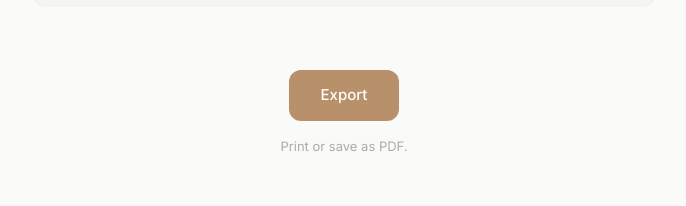
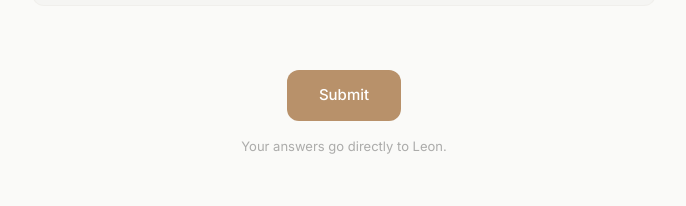
Before and after one commit to Apex-Sudo/leonfreier, a Next.js app: page /fugoku/execution in a window 1280 px wide. Shown: the part 4049-4255 px from the top of the page, without its empty margins (296-982 px from the left). Built offline with nearby package versions, Linux system fonts and the light colour scheme.

Commit message:
Fugoku: Submit button sends EOS homework directly to Telegram

```diff
--- /dev/null
+++ b/app/api/fugoku-submit/route.ts
@@ -0,0 +1,79 @@
+import { NextRequest, NextResponse } from "next/server";
+
+export async function POST(req: NextRequest) {
+  try {
+    const data = await req.json();
+    const { sections } = data;
+
+    if (!sections || !Array.isArray(sections)) {
+      return NextResponse.json({ error: "Invalid data" }, { status: 400 });
+    }
+
+    // Format message
+    let msg = "📋 *Fugoku EOS Homework Submitted*\n\n";
+
+    for (const section of sections) {
+      const hasContent = section.answer?.trim() ||
+        section.fields?.some((f: { label: string; value: string }) => f.value?.trim());
+
+      if (!hasContent) continue;
+
+      msg += `*${section.num} — ${section.title}*\n`;
+
+      if (section.fields?.length) {
+        for (const field of section.fields) {
+          if (field.value?.trim()) {
+            msg += `_${field.label}:_ ${field.value.trim()}\n`;
+          }
+        }
+      }
+
+      if (section.answer?.trim()) {
+        msg += `${section.answer.trim()}\n`;
+      }
+
+      msg += `\n`;
+    }
+
+    // Send to Telegram
+    const botToken = process.env.TELEGRAM_BOT_TOKEN;
+    const chatId = process.env.TELEGRAM_CHAT_ID;
+
+    if (!botToken || !chatId) {
+      return NextResponse.json({ error: "Not configured" }, { status: 500 });
+    }
+
+    // Split if message is too long (Telegram limit 4096)
+    const chunks: string[] = [];
+    if (msg.length > 4000) {
+      const lines = msg.split("\n");
+      let chunk = "";
+      for (const line of lines) {
+        if (chunk.length + line.length + 1 > 4000) {
+          chunks.push(chunk);
+          chunk = "";
+        }
+        chunk += line + "\n";
+      }
+      if (chunk.trim()) chunks.push(chunk);
+    } else {
+      chunks.push(msg);
+    }
+
+    for (const chunk of chunks) {
+      await fetch(`https://api.telegram.org/bot${botToken}/sendMessage`, {
+        method: "POST",
+        headers: { "Content-Type": "application/json" },
+        body: JSON.stringify({
+          chat_id: chatId,
+          text: chunk,
+          parse_mode: "Markdown",
+        }),
+      });
+    }
+
+    return NextResponse.json({ ok: true });
+  } catch {
+    return NextResponse.json({ error: "Server error" }, { status: 500 });
+  }
+}
--- a/app/fugoku/execution/ExecutionDoc.tsx
+++ b/app/fugoku/execution/ExecutionDoc.tsx
@@ -80,6 +80,57 @@ const sections = [
 ];
 
 export default function ExecutionDoc() {
+  const [submitting, setSubmitting] = useState(false);
+  const [submitted, setSubmitted] = useState(false);
+
+  const handleSubmit = async () => {
+    setSubmitting(true);
+    try {
+      // Collect all data from textareas
+      const sectionEls = document.querySelectorAll("[data-section]");
+      const payload: Array<{
+        num: string;
+        title: string;
+        answer?: string;
+        fields?: Array<{ label: string; value: string }>;
+      }> = [];
+
+      sectionEls.forEach((el) => {
+        const num = el.getAttribute("data-section") || "";
+        const title = el.getAttribute("data-title") || "";
+        const fieldTextareas = el.querySelectorAll("[data-field]");
+        const answerTextarea = el.querySelector("[data-answer]") as HTMLTextAreaElement | null;
+
+        const fields: Array<{ label: string; value: string }> = [];
+        fieldTextareas.forEach((ft) => {
+          fields.push({
+            label: ft.getAttribute("data-field") || "",
+            value: (ft as HTMLTextAreaElement).value,
+          });
+        });
+
+        payload.push({
+          num,
+          title,
+          answer: answerTextarea?.value || "",
+          fields: fields.length ? fields : undefined,
+        });
+      });
+
+      await fetch("/api/fugoku-submit", {
+        method: "POST",
+        headers: { "Content-Type": "application/json" },
+        body: JSON.stringify({ sections: payload }),
+      });
+
+      setSubmitted(true);
+    } catch {
+      alert("Something went wrong. Please try again.");
+    } finally {
+      setSubmitting(false);
+    }
+  };
+
   return (
     <>
       <style jsx global>{`
@@ -120,7 +171,7 @@ export default function ExecutionDoc() {
 
           {/* Sections */}
           {sections.map((section) => (
-            <div key={section.num} className="mb-16">
+            <div key={section.num} className="mb-16" data-section={section.num} data-title={section.title}>
               {/* Section header */}
               <div className="flex items-baseline gap-3 mb-2">
                 <span className="text-[12px] font-medium text-accent/60" style={{ fontFamily: "Georgia, serif" }}>
@@ -165,6 +216,7 @@ export default function ExecutionDoc() {
                       </div>
                       <textarea
                         rows={1}
+                        data-field={field.label}
                         placeholder="Type here..."
                         className="w-full bg-transparent border-b border-foreground/10 focus:border-accent/40 outline-none resize-none text-[14px] text-foreground/80 py-2 transition-colors placeholder:text-foreground/15"
                         onInput={(e) => {
@@ -183,6 +235,7 @@ export default function ExecutionDoc() {
                 <div className="mb-5">
                   <textarea
                     rows={3}
+                    data-answer=""
                     placeholder="Your answer..."
                     className="w-full bg-foreground/[0.01] border border-border/30 rounded-lg focus:border-accent/40 outline-none resize-none text-[14px] text-foreground/80 p-4 transition-colors placeholder:text-foreground/15"
                     onInput={(e) => {
@@ -204,13 +257,23 @@ export default function ExecutionDoc() {
 
           {/* Bottom CTA */}
           <div className="print-hide mt-16 text-center">
-            <button
-              onClick={() => window.print()}
-              className="inline-block text-[15px] font-medium px-8 py-3.5 rounded-xl bg-accent text-white hover:bg-accent-dark transition-colors duration-200"
-            >
-              Export
-            </button>
-            <p className="text-[13px] text-foreground/35 mt-4">Print or save as PDF.</p>
+            {submitted ? (
+              <div>
+                <p className="text-[16px] font-medium text-accent">Submitted.</p>
+                <p className="text-[13px] text-foreground/35 mt-2">We&apos;ll be in touch.</p>
+              </div>
+            ) : (
+              <div>
+                <button
+                  onClick={handleSubmit}
+                  disabled={submitting}
+                  className="inline-block text-[15px] font-medium px-8 py-3.5 rounded-xl bg-accent text-white hover:bg-accent-dark transition-colors duration-200 disabled:opacity-50"
+                >
+                  {submitting ? "Submitting..." : "Submit"}
+                </button>
+                <p className="text-[13px] text-foreground/35 mt-4">Your answers go directly to Leon.</p>
+              </div>
+            )}
           </div>
 
           {/* Footer */}
```
